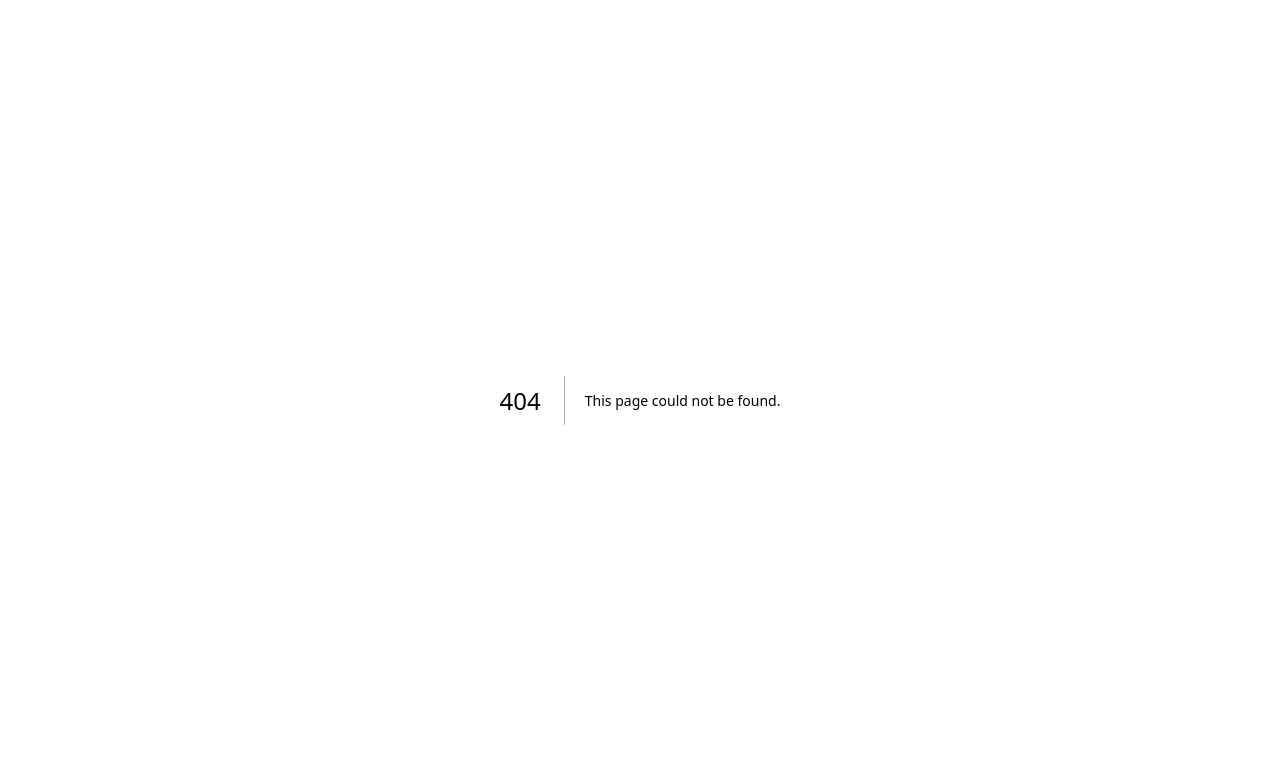
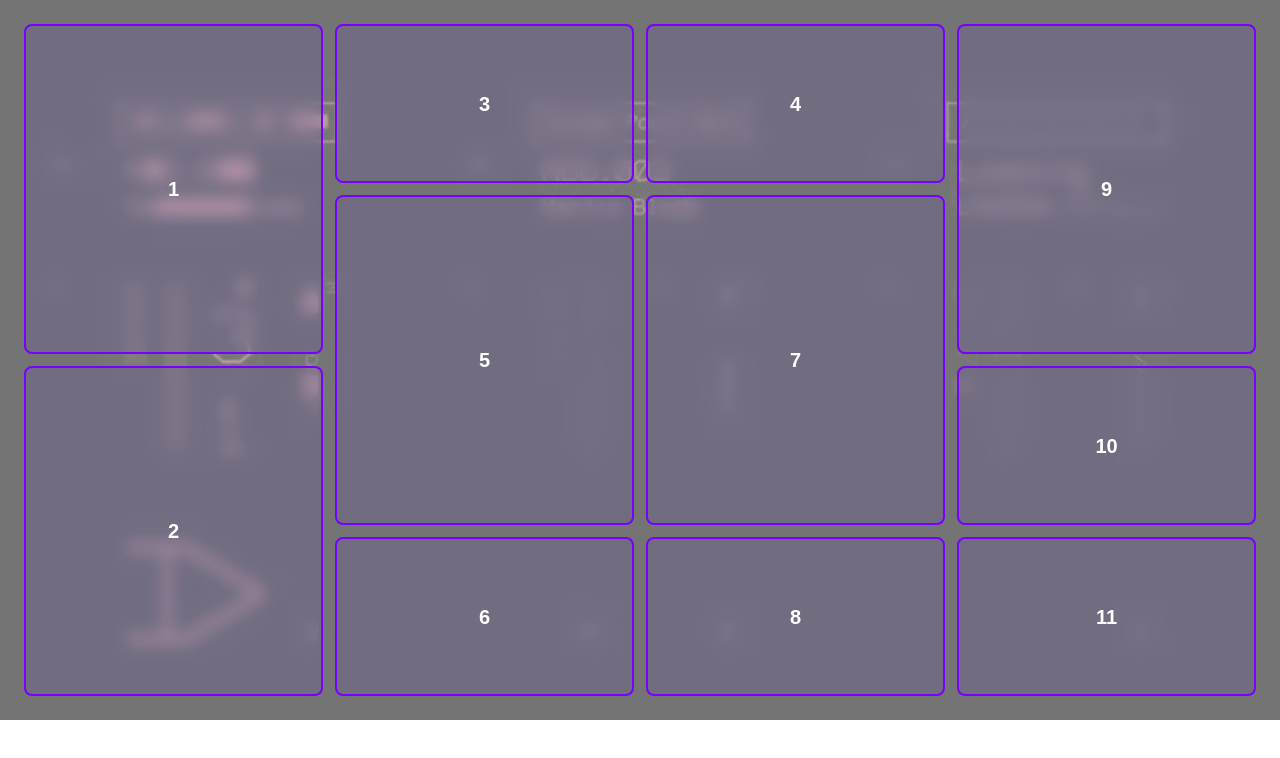
Before and after one commit to Devsoc-BPGC/Quark2025-26-Website, a Next.js app in the folder my-app/: page /sponsors in a window 1280 px wide. Before the commit this address had no page. Shown: the top 758 px of the page. Built offline with nearby package versions, Linux system fonts and the light colour scheme.

Commit message:
addes sponsors page

```diff
--- /dev/null
+++ b/my-app/app/sponsors/page.js
@@ -0,0 +1,25 @@
+import React from 'react'
+
+const page = () => {
+  const boxClass = "bg-[#5E28F3]/10 border-2 border-[#7700FF] rounded-lg flex items-center justify-center text-white text-xl font-semibold backdrop-blur-sm";
+
+  return (
+
+<div className="grid grid-cols-1 sm:grid-cols-2 md:grid-cols-3 lg:grid-cols-4 auto-rows-fr gap-3 min-h-[90vh] w-full max-w-7xl mx-auto p-4 md:p-6 bg-cover bg-center bg-no-repeat" style={{backgroundImage: "url('/image 1.png')"}}>
+    <div className={`row-span-2 sm:row-span-4 ${boxClass}`}>1</div>
+    <div className={`row-span-2 sm:row-span-4 sm:col-start-1 sm:row-start-5 ${boxClass}`}>2</div>
+    <div className={`row-span-1 sm:row-span-2 sm:col-start-2 sm:row-start-1 ${boxClass}`}>3</div>
+    <div className={`row-span-1 sm:row-span-2 sm:col-start-2 sm:row-start-3 md:col-start-3 md:row-start-1 ${boxClass}`}>4</div>
+    <div className={`row-span-2 sm:row-span-4 sm:col-start-2 sm:row-start-5 md:col-start-2 md:row-start-3 ${boxClass}`}>5</div>
+    <div className={`row-span-1 sm:row-span-2 sm:col-start-2 sm:row-start-9 md:row-start-7 ${boxClass}`}>6</div>
+    <div className={`row-span-2 sm:row-span-4 sm:col-start-1 sm:row-start-9 md:col-start-3 md:row-start-3 ${boxClass}`}>7</div>
+    <div className={`row-span-1 sm:row-span-2 sm:col-start-1 sm:row-start-13 md:col-start-3 md:row-start-7 ${boxClass}`}>8</div>
+    <div className={`row-span-2 sm:row-span-4 sm:col-start-2 sm:row-start-11 md:col-start-1 md:row-start-9 lg:col-start-4 lg:row-start-1 ${boxClass}`}>9</div>
+    <div className={`row-span-1 sm:row-span-2 sm:col-start-2 sm:row-start-15 md:col-start-2 md:row-start-9 lg:col-start-4 lg:row-start-5 ${boxClass}`}>10</div>
+    <div className={`row-span-1 sm:row-span-2 sm:col-start-1 sm:row-start-15 md:col-start-3 md:row-start-9 lg:col-start-4 lg:row-start-7 ${boxClass}`}>11</div>
+</div>
+
+  )
+}
+
+export default page
```
Also changed, not shown: my-app/public/image 1.png (added).
